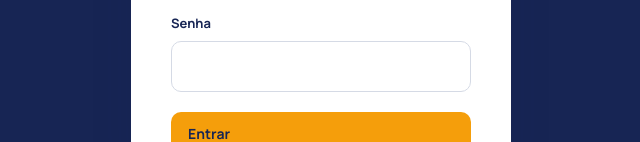
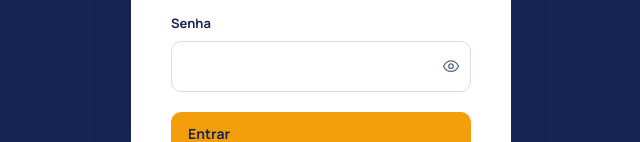
Before and after one commit to mrsresolve/MRS-RESOLVE-SITE, a Next.js app: page /login in a window 1280 px wide. Shown: the part 398-540 px from the top of the page, without its empty margins (319-959 px from the left). Built offline with nearby package versions, Linux system fonts and the light colour scheme.

Commit message:
Adicionar botão de exibir/ocultar senha na tela de login
Ícone de olho dentro do campo de senha, alterna entre type="password"
e type="text".

Co-Authored-By: Claude Sonnet 5 <noreply@anthropic.com>
Claude-Session: https://claude.ai/code/session_0115gK7XCkz6CNeq51sARHMm

```diff
--- a/app/admin.css
+++ b/app/admin.css
@@ -367,6 +367,35 @@
   outline-offset: 1px;
 }
 
+.login-field__password {
+  position: relative;
+}
+.login-field__password input {
+  width: 100%;
+  padding-right: 2.5rem;
+}
+.login-field__toggle {
+  position: absolute;
+  right: 0.4rem;
+  top: 50%;
+  transform: translateY(-50%);
+  display: grid;
+  place-items: center;
+  padding: 0.3rem;
+  border: 0;
+  background: none;
+  color: var(--text-muted);
+  cursor: pointer;
+  border-radius: var(--r-sm);
+}
+.login-field__toggle:hover {
+  color: var(--navy);
+}
+.login-field__toggle:focus-visible {
+  outline: 2px solid var(--orange);
+  outline-offset: 1px;
+}
+
 .login-error {
   background: #fef2f2;
   color: var(--admin-danger);
--- a/app/login/LoginForm.tsx
+++ b/app/login/LoginForm.tsx
@@ -1,12 +1,15 @@
 "use client";
 
+import { useState } from "react";
 import { useActionState } from "react";
 import { login, type LoginState } from "./actions";
+import { EyeIcon, EyeOffIcon } from "@/components/admin/Icons";
 
 const initialState: LoginState = {};
 
 export function LoginForm({ proximo }: { proximo?: string }) {
   const [state, formAction, pending] = useActionState(login, initialState);
+  const [showPassword, setShowPassword] = useState(false);
 
   return (
     <form action={formAction} className="login-card" style={{ padding: 0, boxShadow: "none" }}>
@@ -21,7 +24,23 @@ export function LoginForm({ proximo }: { proximo?: string }) {
 
       <div className="login-field">
         <label htmlFor="password">Senha</label>
-        <input id="password" name="password" type="password" required autoComplete="current-password" />
+        <div className="login-field__password">
+          <input
+            id="password"
+            name="password"
+            type={showPassword ? "text" : "password"}
+            required
+            autoComplete="current-password"
+          />
+          <button
+            type="button"
+            className="login-field__toggle"
+            onClick={() => setShowPassword((v) => !v)}
+            aria-label={showPassword ? "Ocultar senha" : "Mostrar senha"}
+          >
+            {showPassword ? <EyeOffIcon size={18} /> : <EyeIcon size={18} />}
+          </button>
+        </div>
       </div>
 
       <button type="submit" className="admin-btn admin-btn--primary" disabled={pending}>
--- a/components/admin/Icons.tsx
+++ b/components/admin/Icons.tsx
@@ -68,3 +68,22 @@ export function PlusIcon({ size = 16, ...props }: IconProps) {
     </svg>
   );
 }
+
+export function EyeIcon({ size = 18, ...props }: IconProps) {
+  return (
+    <svg {...base} width={size} height={size} {...props}>
+      <path d="M2 12s3.5-7 10-7 10 7 10 7-3.5 7-10 7-10-7-10-7Z" />
+      <circle cx="12" cy="12" r="3" />
+    </svg>
+  );
+}
+
+export function EyeOffIcon({ size = 18, ...props }: IconProps) {
+  return (
+    <svg {...base} width={size} height={size} {...props}>
+      <path d="M3 3l18 18" />
+      <path d="M10.6 5.1A10.6 10.6 0 0 1 12 5c6.5 0 10 7 10 7a15.5 15.5 0 0 1-3.4 4.4M6.6 6.6C4 8.3 2 12 2 12s3.5 7 10 7a9.7 9.7 0 0 0 4.4-1" />
+      <path d="M9.9 9.9a3 3 0 0 0 4.2 4.2" />
+    </svg>
+  );
+}
```
